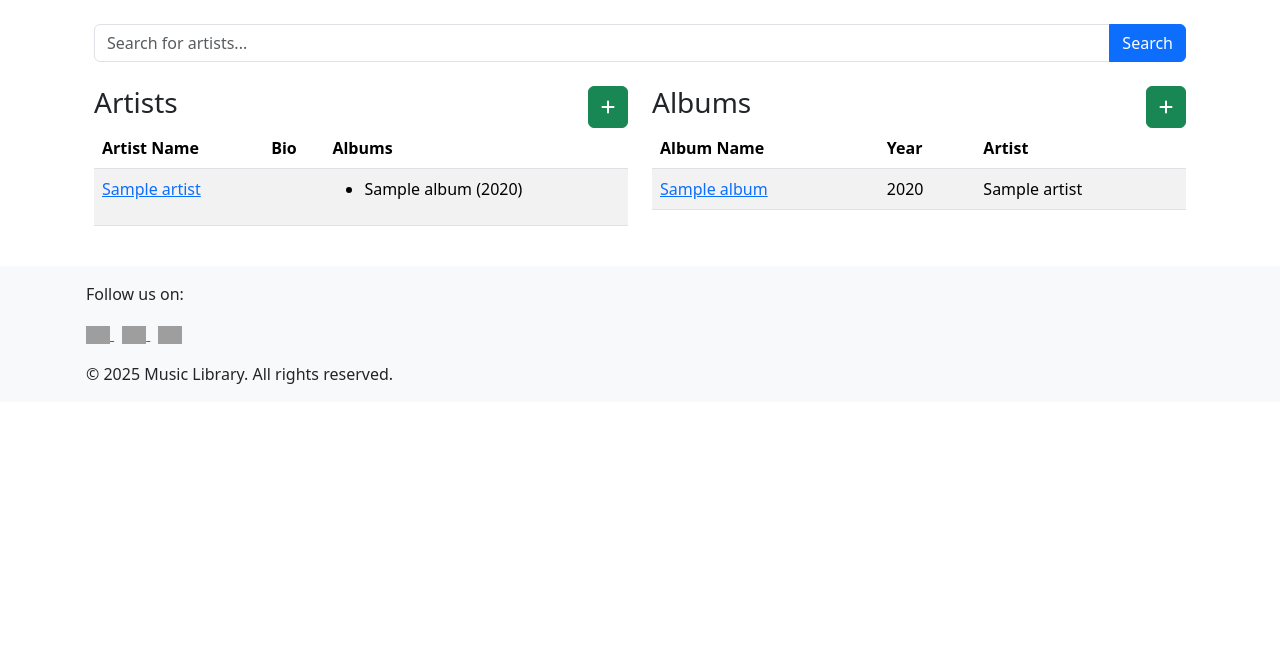
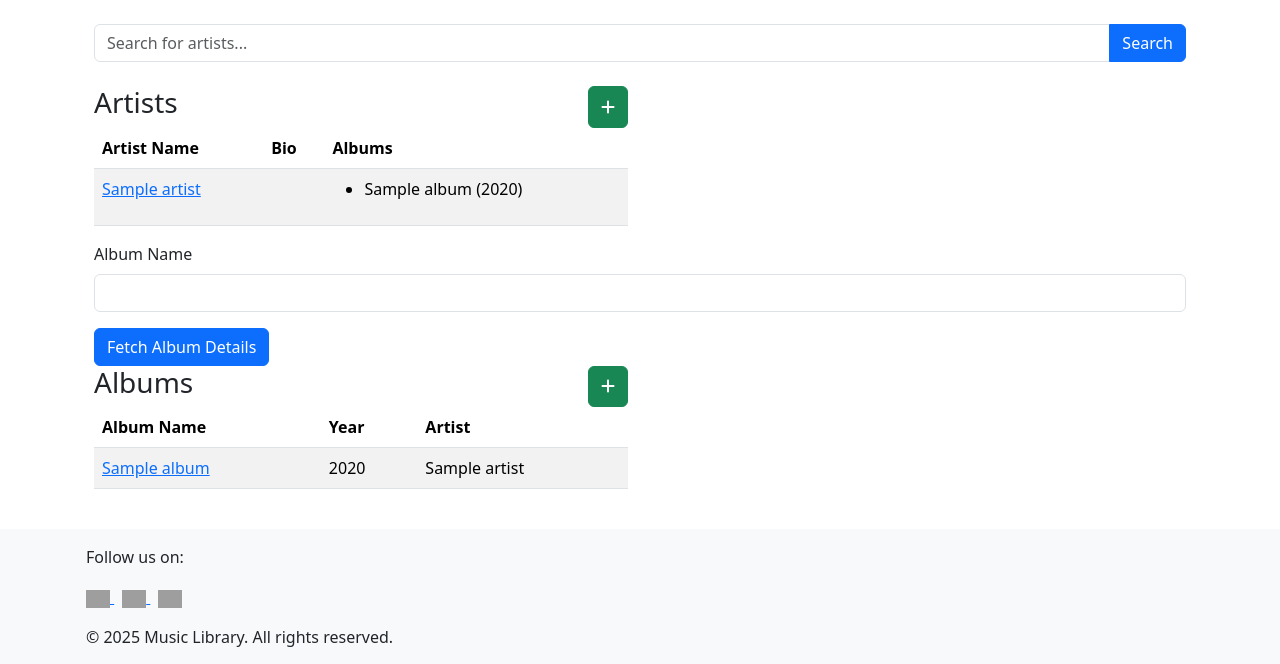
Before and after one commit to Georgeburn94/StarTrack, a Django app: page / in a window 1280 px wide. Shown: the part 56-720 px from the top of the page. Run offline with Django 4.2, Linux system fonts and the light colour scheme; a user stored in the database is signed in; tables that the repository leaves empty hold one stand-in row (values such as "Sample post"); parts of the project's set-up code (start-up, migrations or seed data) failed here and were passed over; some libraries are stand-ins or nearby versions; grey boxes are pictures that could not be loaded.

Commit message:
add: user input to fetch from spotify API

```diff
--- a/startrack/templates/home.html
+++ b/startrack/templates/home.html
@@ -68,6 +68,18 @@
         </div>
 
         <!-- Albums Table -->
+
+        <form method="POST" action="{% url 'fetch_album_details' %}">
+            {% csrf_token %}
+            <div class="mb-3">
+              <label for="albumID" class="form-label">Album Name</label>
+              <input type="text" class="form-control" id="albumID" name="album_id" required>
+            </div>
+            <button type="submit" class="btn btn-primary">Fetch Album Details</button>
+          </form>
+
+
+
         <div class="col-md-6">
             <div class="d-flex justify-content-between">
                 <h3>Albums</h3>
--- a/startrack/urls.py
+++ b/startrack/urls.py
@@ -1,6 +1,7 @@
 from django.urls import path, include
-from .views import home_page_view, add_artist_view, add_album_view, album_tracks_view, artist_albums_view, add_rating_view, add_track_view, delete_track_view, review_feed_view, upload_album_image_view
+from .views import home_page_view, add_artist_view, add_album_view, album_tracks_view, artist_albums_view, add_rating_view, add_track_view, delete_track_view, review_feed_view, upload_album_image_view, fetch_album_details_view
 from django.contrib import admin
+from . import views
 
 urlpatterns = [
     path('', home_page_view, name='home'),
@@ -15,4 +16,5 @@ urlpatterns = [
     path('accounts/', include('allauth.urls')),
     path('admin/', admin.site.urls),
     path('album/<int:album_id>/upload-image/', upload_album_image_view, name='upload_album_image'),
+    path('fetch-album-details/', views.fetch_album_details_view, name='fetch_album_details'),
 ]
--- a/startrack/views.py
+++ b/startrack/views.py
@@ -1,12 +1,25 @@
 from django.shortcuts import render, redirect, get_object_or_404
 from .models import Artist, Album, Track, Review
+from .spotify_utility import get_token, search_for_album, get_album_tracks_with_details, parse_spotify_data_to_models
 from django.contrib.auth.decorators import login_required
 from django.core.paginator import Paginator
 from django.views.decorators.csrf import csrf_exempt
 from django.http import JsonResponse
 import json
 
-
+def fetch_album_details_view(request):
+    if request.method == 'POST':
+        album_id = request.POST.get('album_id')
+        token = get_token()
+        result = search_for_album(token, album_id)
+        if result:
+            album_id = result["id"]
+            album_details = get_album_tracks_with_details(token, album_id)
+            parsed_result = parse_spotify_data_to_models(album_details)
+            return JsonResponse({'success': True, 'message': parsed_result})
+        else:
+            return JsonResponse({'success': False, 'message': 'Album not found'})
+    return render(request, 'album_tracks.html')
 
 
 def home_page_view(request):
```
